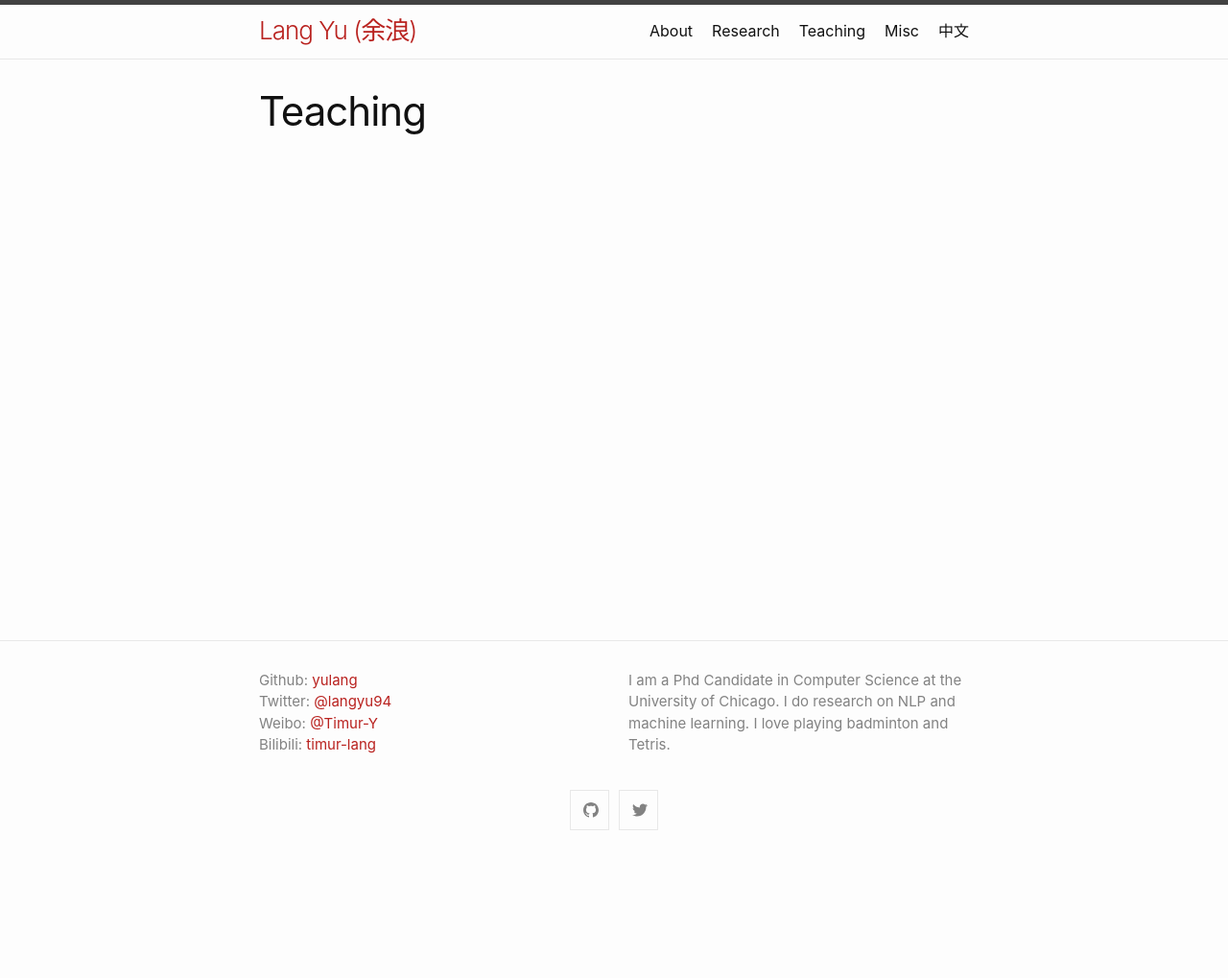
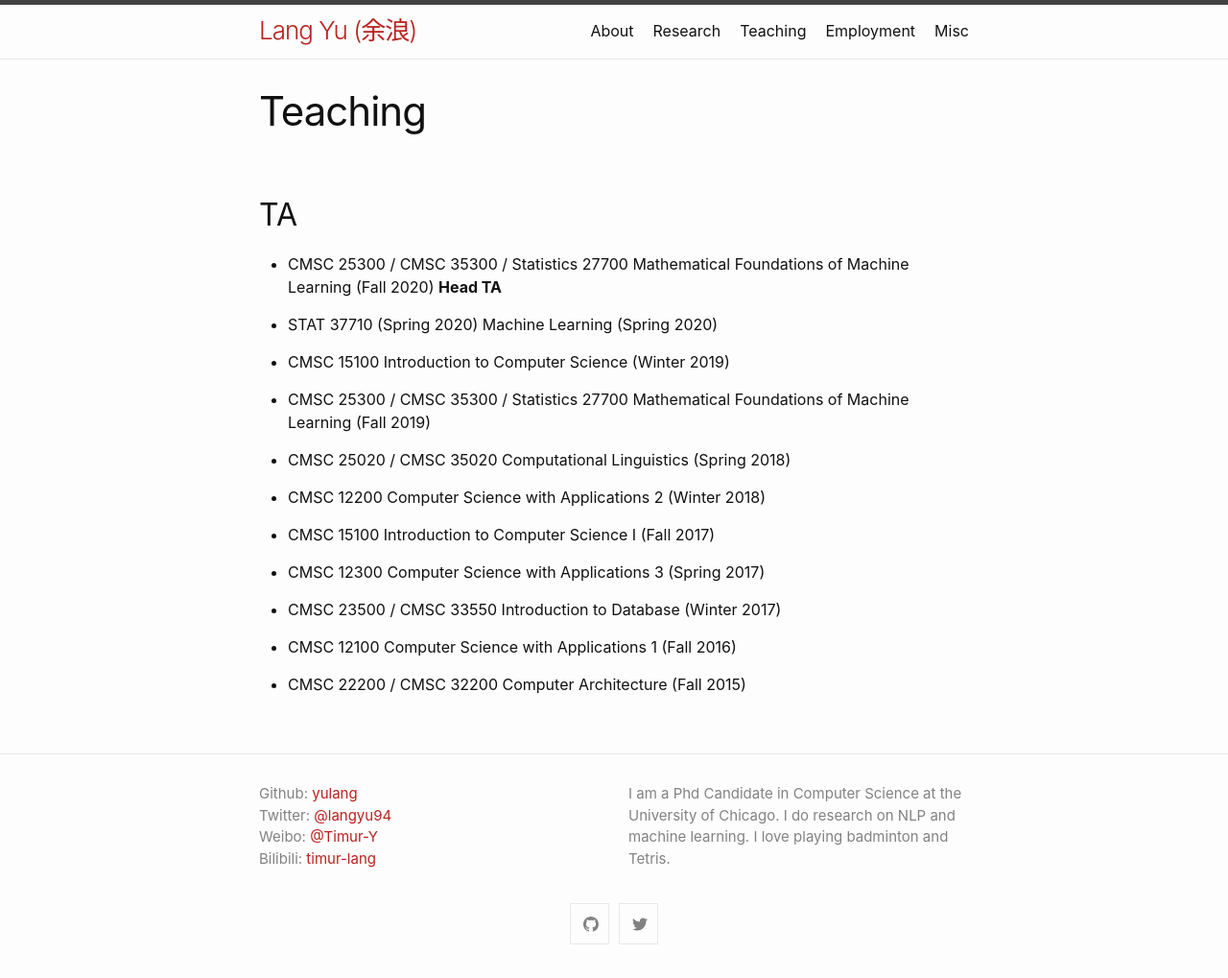
Before and after one commit to yulang/yulang.github.io, a Jekyll site: the page built from iz_02_teaching.markdown, in a window 1280 px wide. Shown: the whole page at 96% size. Built offline with Jekyll 4.4.1, drawn with Linux system fonts in a browser that asks for light colours; before the commit the page ends 900 px from its top, so only the background shows below that.

Commit message:
add more content

```diff
--- a/assets/css/style.scss
+++ b/assets/css/style.scss
@@ -23,3 +23,8 @@ a:visited {
 a:hover {
   color: #b9221f;
 }
+
+.container-grid {
+  display: grid;
+  grid-template-columns: 20% 80%; /*columns widths*/
+}
--- /dev/null
+++ b/iz_02_teaching.markdown
@@ -0,0 +1,28 @@
+---
+layout: page
+title: Teaching
+permalink: /teaching
+---
+
+## TA
+- CMSC 25300 / CMSC 35300 / Statistics 27700 Mathematical Foundations of Machine Learning (Fall 2020) **Head TA**
+
+- STAT 37710 (Spring 2020) Machine Learning (Spring 2020)
+
+- CMSC 15100 Introduction to Computer Science (Winter 2019)
+
+- CMSC 25300 / CMSC 35300 / Statistics 27700 Mathematical Foundations of Machine Learning (Fall 2019)
+
+- CMSC 25020 / CMSC 35020 Computational Linguistics (Spring 2018)
+
+- CMSC 12200 Computer Science with Applications 2 (Winter 2018)
+
+- CMSC 15100 Introduction to Computer Science I (Fall 2017)
+
+- CMSC 12300 Computer Science with Applications 3 (Spring 2017)
+
+- CMSC 23500 / CMSC 33550 Introduction to Database (Winter 2017)
+
+- CMSC 12100 Computer Science with Applications 1 (Fall 2016)
+
+- CMSC 22200 / CMSC 32200 Computer Architecture (Fall 2015)
--- a/teaching.markdown
+++ /dev/null
@@ -1,5 +0,0 @@
----
-layout: page
-title: Teaching
-permalink: /teaching
----
--- a/zz_ch.markdown
+++ /dev/null
@@ -1,5 +0,0 @@
----
-layout: default
-title: 中文
-permalink: /ch
----
```
Also changed, not shown: index.markdown (+32 -1 lines), iz_01_research.markdown (added, +13 -0 lines), iz_03_employment.markdown (added, +10 -0 lines), research.markdown (deleted, +0 -13 lines), img/beihang.png (added), img/fb.jpeg (added), img/uchicago.jpeg (added).
